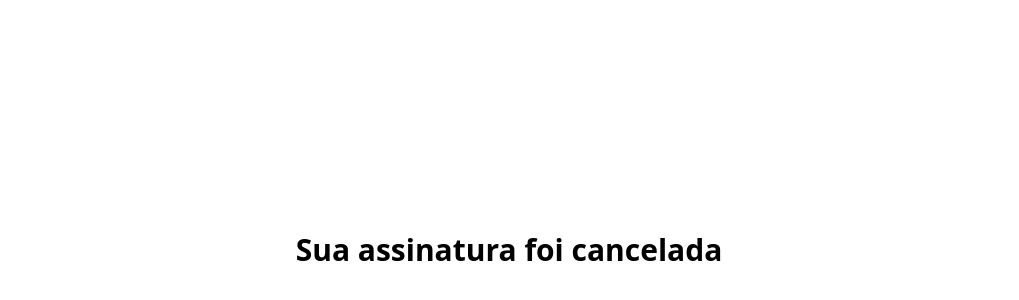
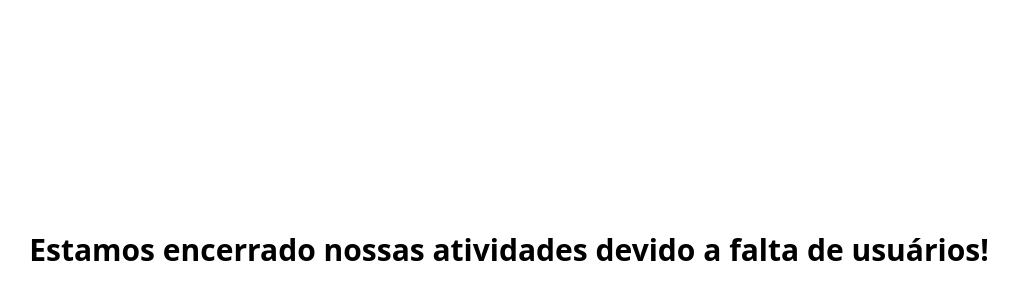
Before and after one commit to DenilsonCoutinho/teolog.IA, a Next.js app: page /cancelado in a window 1280 px wide. Shown: the part 150-450 px from the top of the page, without its empty margins (131-1150 px from the left). Built offline with nearby package versions, Linux system fonts and the light colour scheme; no server answers.

Commit message:
Update page.tsx

```diff
--- a/src/app/cancelado/page.tsx
+++ b/src/app/cancelado/page.tsx
@@ -2,7 +2,7 @@ export default function CanceladoPage() {
   return (
     <div className="h-screen w-full bg-white flex items-center justify-center">
       <h1 className="text-black text-3xl font-semibold">
-        Sua assinatura foi cancelada
+        Estamos encerrado nossas atividades devido a falta de usuários!
       </h1>
     </div>
   );
```
